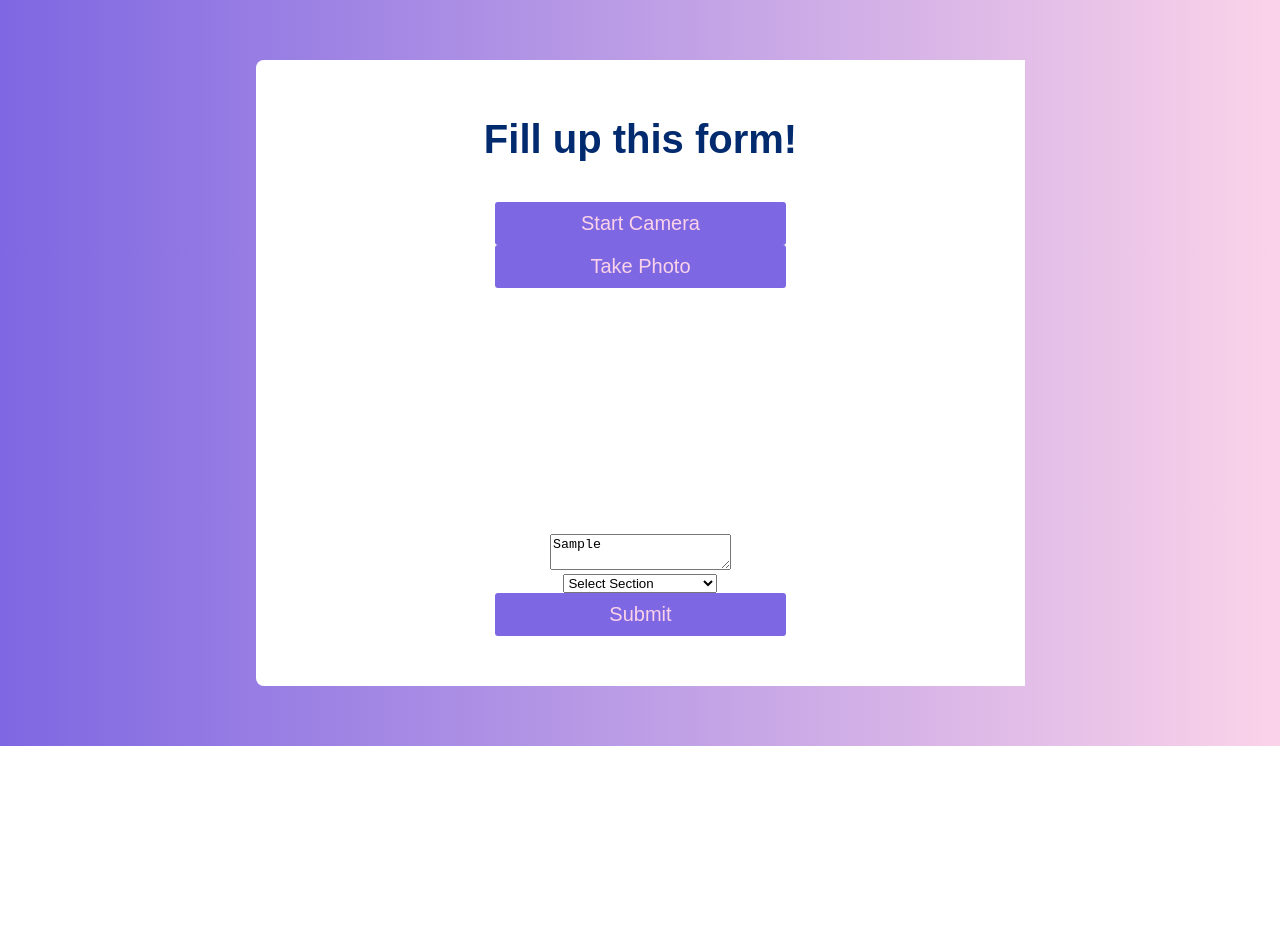
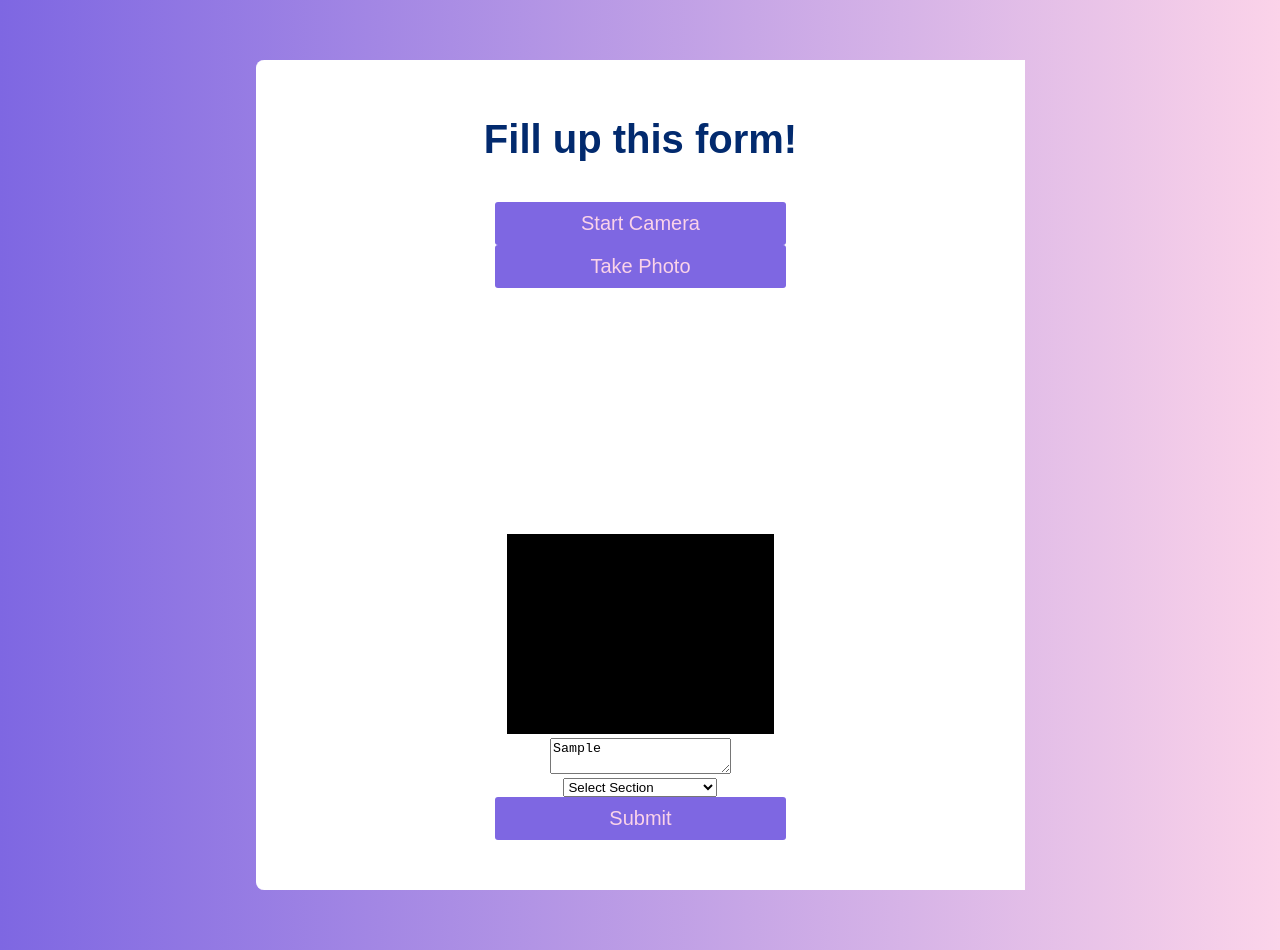
Before and after one commit to Amanec031/Camera-App, a React (Create React App) app: page / in a window 1280 px wide. Both pictures are taken after typing "Sample" into the empty fields and a click on the button "Take Photo". Before the commit the page ends 800 px from the top, so only its background shows below. Built offline with nearby package versions, Linux system fonts and the light colour scheme; no server answers; a web font is replaced by a local one.

Commit message:
add confirmation section

```diff
--- a/src/components/Home/Home.jsx
+++ b/src/components/Home/Home.jsx
@@ -41,17 +41,16 @@ const Home = () => {
             });
     };
 
-    // const handleSectionChange = (e) => {
-    //     setSection(e.target.value);
-    // };
-
     return (
         <div className="home-container">
             <div className="container">
                 <div className="text">
                     <h1>Fill up this form!</h1>
                     <form className="form" onSubmit={submitForm}>
-                        <WebcamCapture onImageCaptured={setCapturedImage}/>
+                        <WebcamCapture onImageCaptured={setCapturedImage} />
+                        <div className="captured-image">
+                            {capturedImage && <img src={capturedImage} alt="Captured" style={{ maxWidth: '100%', maxHeight: '200px' }} />}
+                        </div>
                         <div className="complaint-section">
                             <textarea
                                 placeholder="Write your complaint..."
```
Lines whose indentation alone changed are shown as unchanged.
